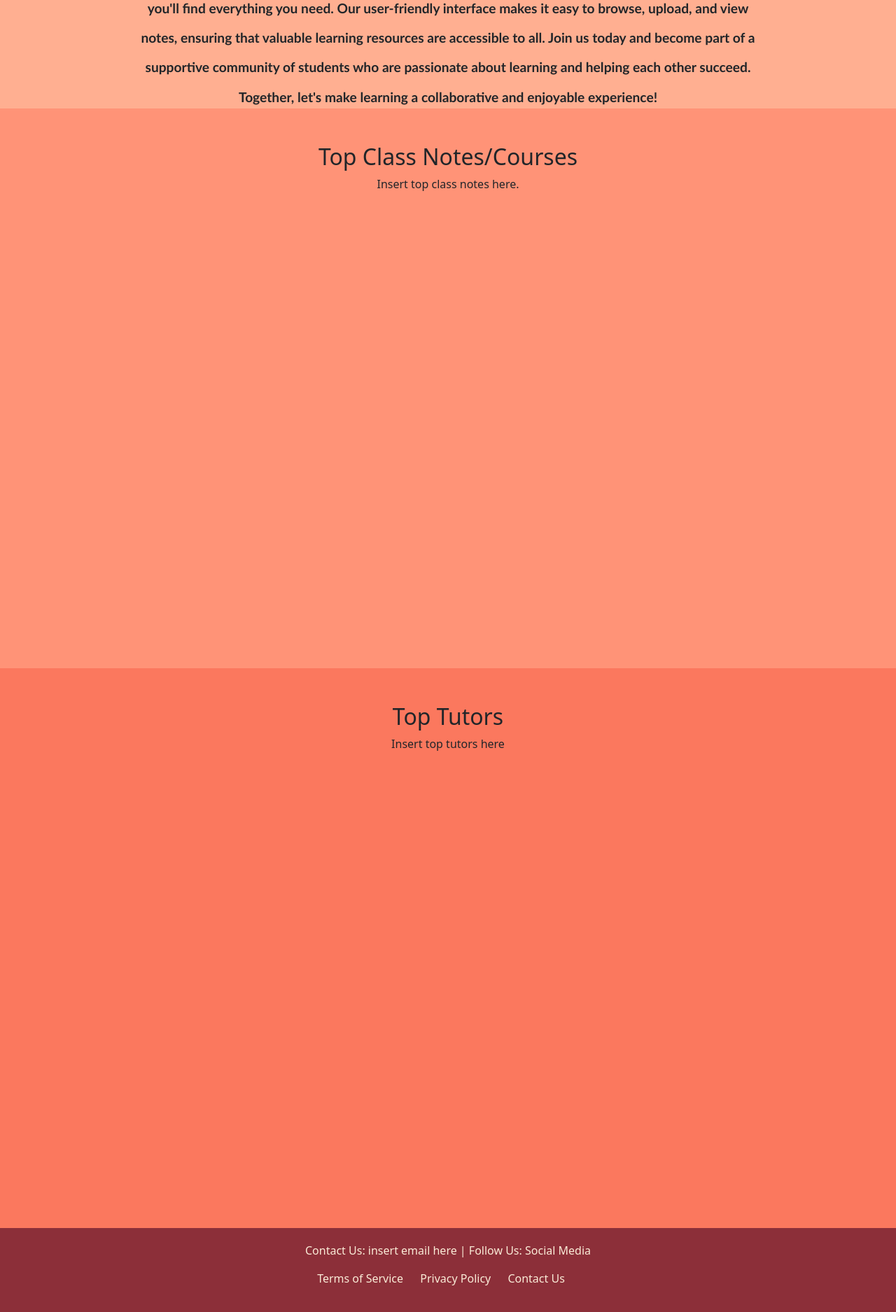
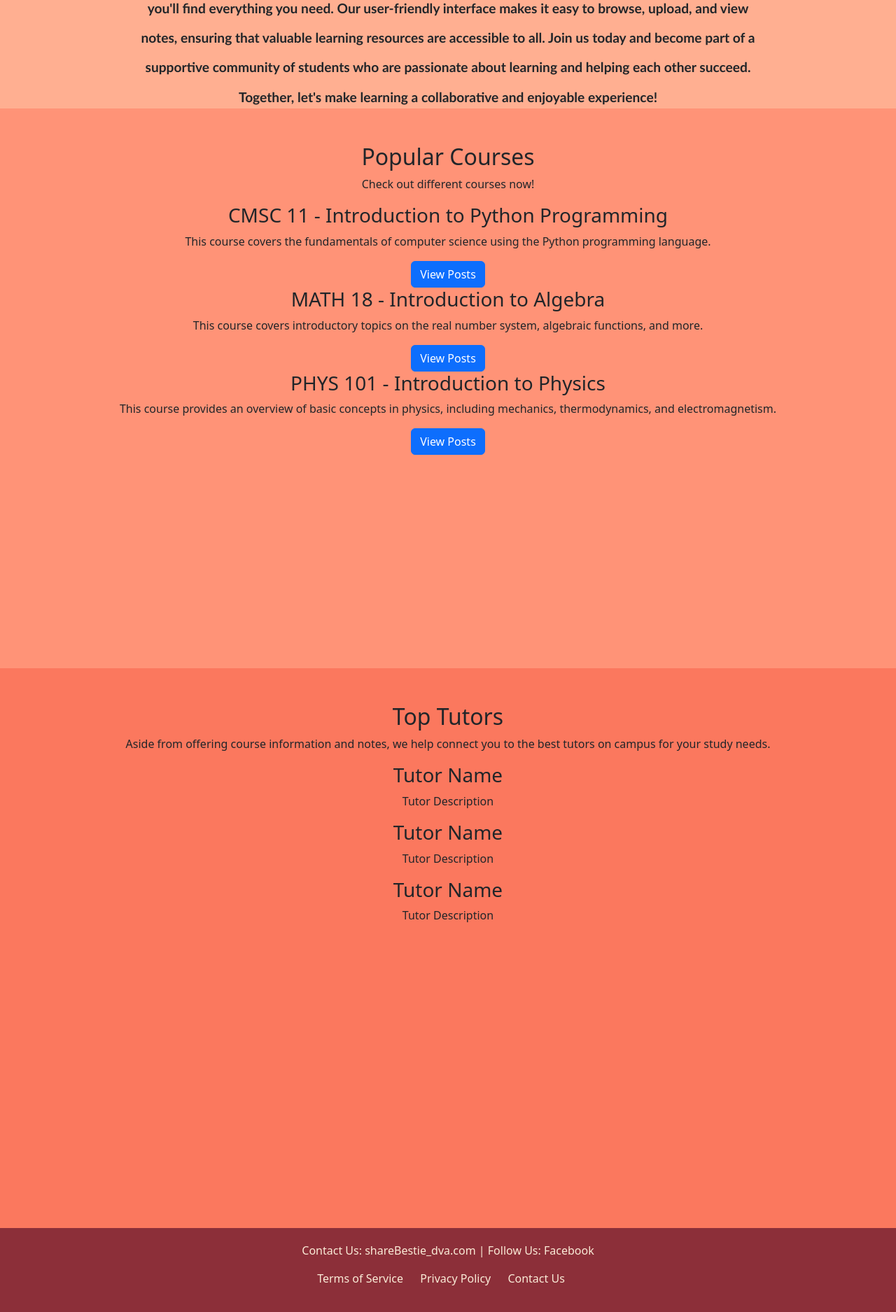
Before and after one commit to RedRogue10/shareBestie, a PHP site: page /home.php in a window 1280 px wide. Shown: the part 645-2520 px from the top of the page at 70% size. Run offline with PHP 8.4, Linux system fonts and the light colour scheme.

Commit message:
Updated home.php. Please insert Tutors.

```diff
--- a/home.php
+++ b/home.php
@@ -67,23 +67,52 @@
     </section>
 
 
-    <!-- Top Class Notes Section -->
+    <!-- Popular Courses Section -->
     <section id="section2" class="section section2">
-        <h2>Top Class Notes/Courses</h2>
-        <p>Insert top class notes here.</p>
+        <h2>Popular Courses</h2>
+        <p>Check out different courses now!</p>
+        <div class="popular-courses">
+            <div class="course">
+                <h3>CMSC 11 - Introduction to Python Programming</h3>
+                <p>This course covers the fundamentals of computer science using the Python programming language.</p>
+                <a href="coursePosts.php?course=CMSC 11" class="btn btn-primary">View Posts</a>
+            </div>
+            <div class="course">
+                <h3>MATH 18 - Introduction to Algebra</h3>
+                <p>This course covers introductory topics on the real number system, algebraic functions, and more.</p>
+                <a href="coursePosts.php?course=MATH 18" class="btn btn-primary">View Posts</a>
+            </div>
+            <div class="course">
+                <h3>PHYS 101 - Introduction to Physics</h3>
+                <p>This course provides an overview of basic concepts in physics, including mechanics, thermodynamics, and electromagnetism.</p>
+                <a href="coursePosts.php?course=PHYS 101" class="btn btn-primary">View Posts</a>
+            </div>
+        </div>
     </section>
+
 
     <!-- Top Tutors Section -->
     <section id="section3" class="section section3">
         <h2>Top Tutors</h2>
-        <p>Insert top tutors here</p>
+        <p>Aside from offering course information and notes, we help connect you to the best tutors on campus for your study needs.</p>
+        <div class="tutor-list">
+             <?php
+            // PHP code here to fetch tutor information from your database
+            for ($i = 0; $i < 3; $i++) { // Displaying three sample tutors
+                echo '<div class="tutor">';
+                echo '<h3>Tutor Name</h3>'; // Replace with actual tutor name fetched from database
+                echo '<p>Tutor Description</p>'; // Replace with actual tutor description fetched from database
+                echo '</div>';
+            }
+        ?>
+        </div>
     </section>
 
     <!-- Footer Section -->
     <footer>
         <!-- Contact Information -->
         <div class="contact-info">
-            <p>Contact Us: insert email here | Follow Us: <a href="#">Social Media</a></p>
+            <p>Contact Us: shareBestie_dva.com | Follow Us: <a href="#">Facebook</a></p>
         </div>
         <!-- Footer Links -->
         <div class="footer-links">
```
